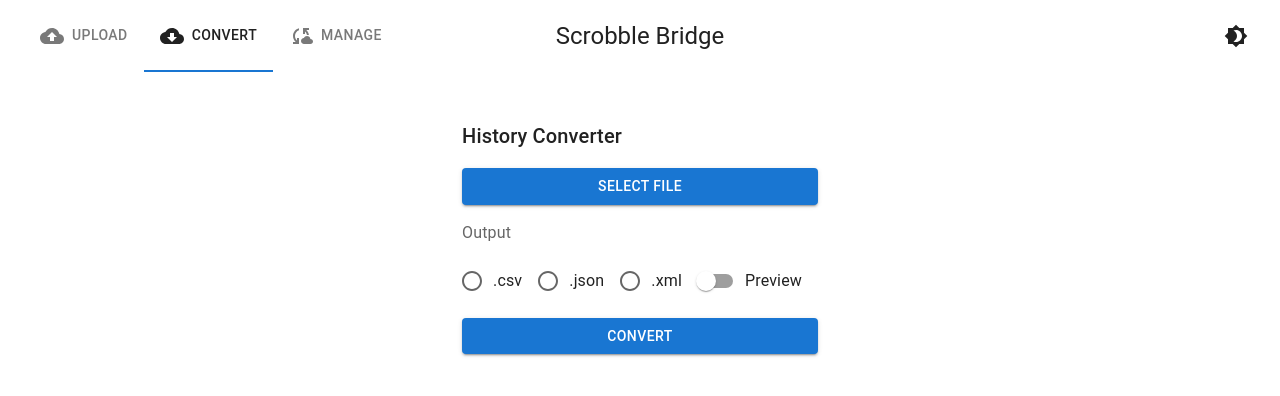
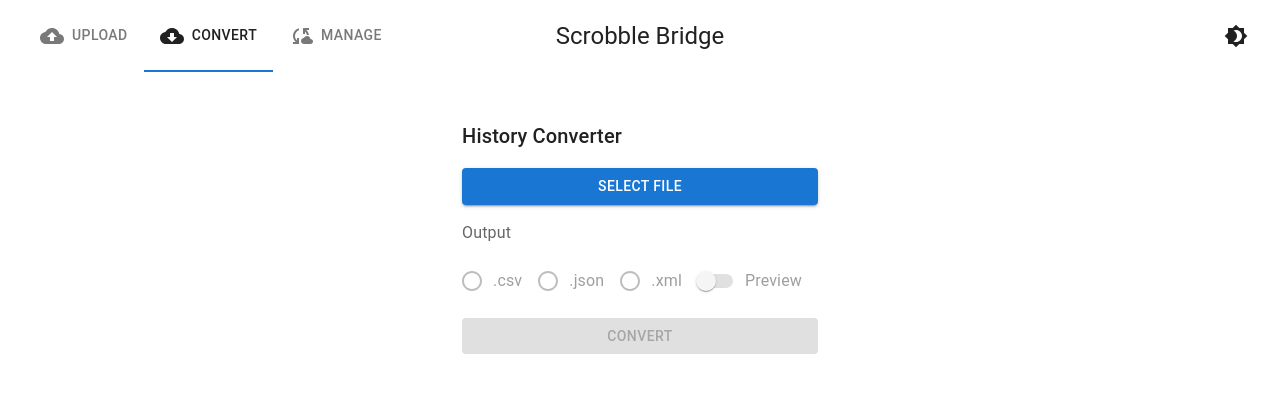
Before and after one commit to Vanbri/Scrobble-Bridge, a React (Vite) app: page / in a window 1280 px wide. Both pictures are taken after a click on the tab "CONVERT". Shown: the top 396 px of the page. Built offline with nearby package versions, Linux system fonts and the light colour scheme.

Commit message:
enhance conversion and upload pages with validation

```diff
--- a/src/pages/Convert-Page.tsx
+++ b/src/pages/Convert-Page.tsx
@@ -1,4 +1,4 @@
-import React, { useState } from "react";
+import React, { useState, useEffect } from "react";
 import {
   Box,
   Button,
@@ -71,6 +71,15 @@
     }
   };
 
+  useEffect(() => {
+    if (preview && file && format !== "") {
+      handleConvert();
+    }
+  }, [preview, file, format]);
+
+  const outputOptionsDisabled = file === null;
+  const convertDisabled = file === null || format === "";
+
   return (
     <Box display="flex" flexDirection="row" gap={2} justifyContent="center" mt={3}>
       <Box display="flex" flexDirection="column" gap={2} maxWidth={400}>
@@ -81,19 +90,42 @@
           <input type="file" hidden onChange={handleFileChange} />
         </Button>
 
+        {file && (
+          <Typography variant="body2">
+            Archivo seleccionado: {file.name}
+          </Typography>
+        )}
+
         <FormLabel>Output</FormLabel>
         <RadioGroup row value={format} onChange={handleFormatChange}>
-          <FormControlLabel value="csv" control={<Radio />} label=".csv" />
-          <FormControlLabel value="json" control={<Radio />} label=".json" />
-          <FormControlLabel value="xml" control={<Radio />} label=".xml" />
           <FormControlLabel
-            control={<Switch checked={preview} onChange={(e) => setPreview(e.target.checked)} />}
-            label="Preview"
-          />
+            value="csv"
+            control={<Radio disabled={outputOptionsDisabled} />}
+            label=".csv" />
+          <FormControlLabel
+            value="json"
+            control={<Radio disabled={outputOptionsDisabled} />}
+            label=".json" />
+          <FormControlLabel
+            value="xml"
+            control={<Radio disabled={outputOptionsDisabled} />}
+            label=".xml" />
+          <FormControlLabel
+            control={
+              <Switch
+                disabled={outputOptionsDisabled}
+                checked={preview}
+                onChange={(e) => setPreview(e.target.checked)} />
+            }
+            label="Preview" />
         </RadioGroup>
 
         {!preview && (
-          <Button variant="contained" onClick={() => handleConvert()}>
+          <Button
+            variant="contained"
+            onClick={() => handleConvert()}
+            disabled={convertDisabled}
+          >
             Convert
           </Button>
         )}
@@ -106,8 +138,7 @@
           customStyle={{
             height: "80vh",
             overflow: "scroll",
-          }}
-        />
+          }} />
       )}
     </Box>
   );
--- a/src/pages/Upload-Page.tsx
+++ b/src/pages/Upload-Page.tsx
@@ -45,6 +45,8 @@
     }
   };
 
+  const isFormValid = file !== null && text.trim() !== "";
+
   return (
     <Box display="flex" flexDirection="column" gap={2} maxWidth={400} margin="auto" mt={3}>
       <Typography variant="h6">Upload History</Typography>
@@ -53,18 +55,21 @@
         Select File
         <input type="file" hidden onChange={handleFileChange} />
       </Button>
-      {file && <Typography variant="body2">Selected File: {file.name}</Typography>}
+      {file && (
+        <Typography variant="body2">
+          File selected: {file.name}
+        </Typography>
+      )}
 
       <TextField
         label="User Token"
         variant="outlined"
         fullWidth
         value={text}
-        onChange={handleTextChange}
-      />
+        onChange={handleTextChange} />
 
-      <Button variant="contained" onClick={handleSubmit} disabled={isLoading}>
-        {isLoading ? "Enviando..." : "Send"}
+      <Button variant="contained" onClick={handleSubmit} disabled={!isFormValid || isLoading}>
+        {isLoading ? "Sending..." : "Send"}
       </Button>
     </Box>
   );
```
